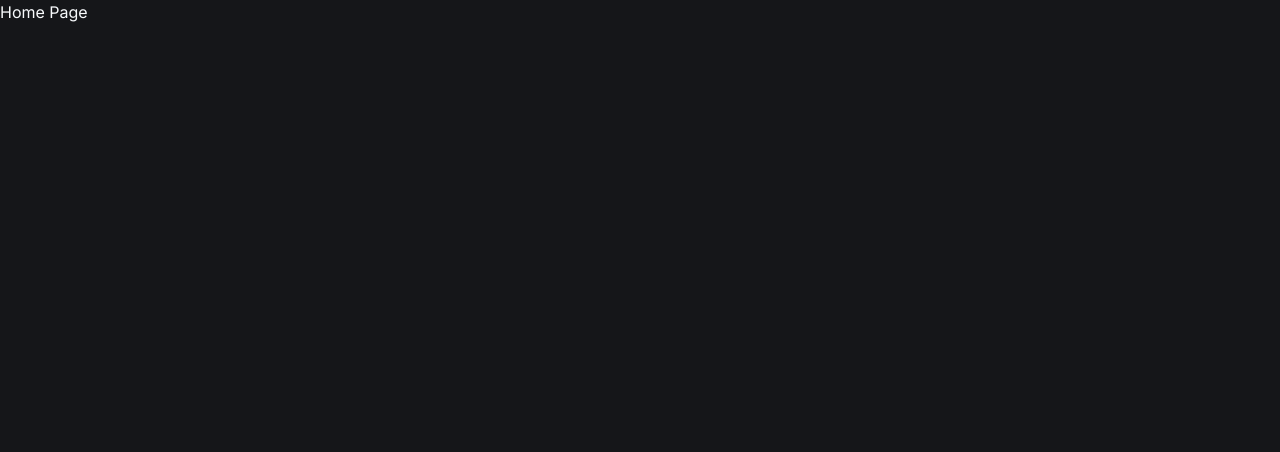
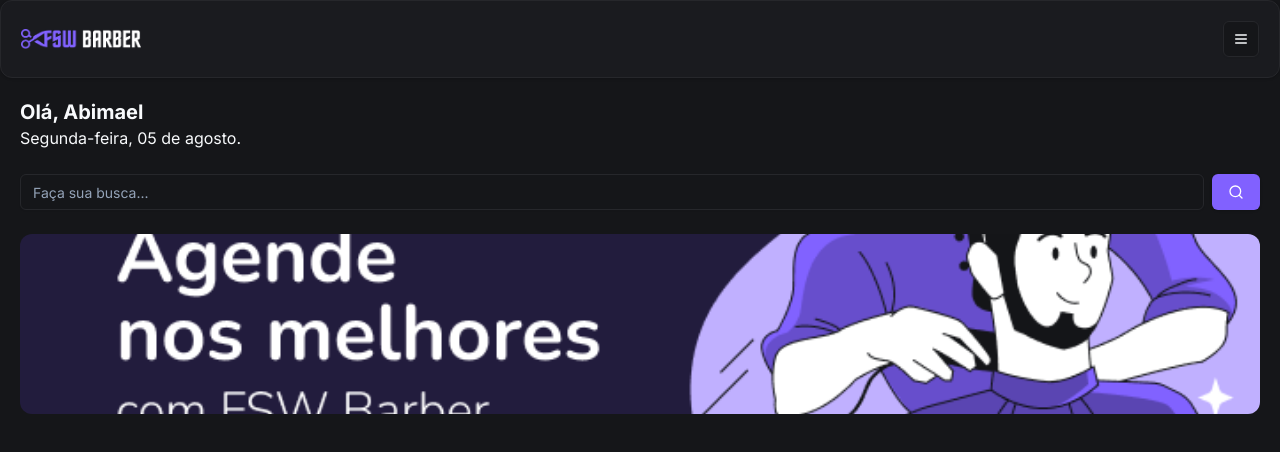
Before and after one commit to Abimael-Pereira/fsw-barber, a Next.js app: page / in a window 1280 px wide. Shown: the top 452 px of the page. Built offline with nearby package versions, Linux system fonts and the light colour scheme.

Commit message:
feat: add header component and banner

```diff
--- /dev/null
+++ b/app/_components/header.tsx
@@ -0,0 +1,20 @@
+import React from "react"
+import { Card, CardContent } from "./ui/card"
+import Image from "next/image"
+import { Button } from "./ui/button"
+import { MenuIcon } from "lucide-react"
+
+const Header = () => {
+  return (
+    <Card>
+      <CardContent className="flex flex-row items-center justify-between p-5">
+        <Image src="/logo.png" height={18} width={120} alt="Logo" />
+        <Button size="icon" variant="outline">
+          <MenuIcon />
+        </Button>
+      </CardContent>
+    </Card>
+  )
+}
+
+export default Header
--- a/app/_components/ui/button.tsx
+++ b/app/_components/ui/button.tsx
@@ -2,7 +2,7 @@
 import { Slot } from "@radix-ui/react-slot"
 import { cva, type VariantProps } from "class-variance-authority"
 
-import { cn } from "@/app/_lib/utils"
+import { cn } from "../../_lib/utils"
 
 const buttonVariants = cva(
   "inline-flex items-center justify-center gap-2 whitespace-nowrap rounded-md text-sm font-medium transition-colors focus-visible:outline-none focus-visible:ring-1 focus-visible:ring-ring disabled:pointer-events-none disabled:opacity-50 [&_svg]:pointer-events-none [&_svg]:size-4 [&_svg]:shrink-0",
@@ -17,7 +17,7 @@
           "border border-input bg-background shadow-sm hover:bg-accent hover:text-accent-foreground",
         secondary:
           "bg-secondary text-secondary-foreground shadow-sm hover:bg-secondary/80",
-        ghost: "hover:bg-accent hover:text-accent-foreground",
+        ghost: "hover:bg-accent hover:text-accent-forewground",
         link: "text-primary underline-offset-4 hover:underline",
       },
       size: {
@@ -31,7 +31,7 @@
       variant: "default",
       size: "default",
     },
-  }
+  },
 )
 
 export interface ButtonProps
@@ -50,7 +50,7 @@
         {...props}
       />
     )
-  }
+  },
 )
 Button.displayName = "Button"
 
--- /dev/null
+++ b/app/_components/ui/card.tsx
@@ -0,0 +1,75 @@
+import * as React from "react"
+import { cn } from "../../_lib/utils"
+
+const Card = React.forwardRef<
+  HTMLDivElement,
+  React.HTMLAttributes<HTMLDivElement>
+>(({ className, ...props }, ref) => (
+  <div
+    ref={ref}
+    className={cn(
+      "rounded-xl border bg-card text-card-foreground shadow",
+      className,
+    )}
+    {...props}
+  />
+))
+Card.displayName = "Card"
+
+const CardHeader = React.forwardRef<
+  HTMLDivElement,
+  React.HTMLAttributes<HTMLDivElement>
+>(({ className, ...props }, ref) => (
+  <div
+    ref={ref}
+    className={cn("flex flex-col space-y-1.5 p-6", className)}
+    {...props}
+  />
+))
+CardHeader.displayName = "CardHeader"
+
+const CardTitle = React.forwardRef<
+  HTMLDivElement,
+  React.HTMLAttributes<HTMLDivElement>
+>(({ className, ...props }, ref) => (
+  <div
+    ref={ref}
+    className={cn("font-semibold leading-none tracking-tight", className)}
+    {...props}
+  />
+))
+CardTitle.displayName = "CardTitle"
+
+const CardDescription = React.forwardRef<
+  HTMLDivElement,
+  React.HTMLAttributes<HTMLDivElement>
+>(({ className, ...props }, ref) => (
+  <div
+    ref={ref}
+    className={cn("text-sm text-muted-foreground", className)}
+    {...props}
+  />
+))
+CardDescription.displayName = "CardDescription"
+
+const CardContent = React.forwardRef<
+  HTMLDivElement,
+  React.HTMLAttributes<HTMLDivElement>
+>(({ className, ...props }, ref) => (
+  <div ref={ref} className={cn("p-6 pt-0", className)} {...props} />
+))
+CardContent.displayName = "CardContent"
+
+const CardFooter = React.forwardRef<
+  HTMLDivElement,
+  React.HTMLAttributes<HTMLDivElement>
+>(({ className, ...props }, ref) => (
+  <div
+    ref={ref}
+    className={cn("flex items-center p-6 pt-0", className)}
+    {...props}
+  />
+))
+CardFooter.displayName = "CardFooter"
+
+export { Card, CardHeader, CardFooter, CardTitle, CardDescription, CardContent }
--- /dev/null
+++ b/app/_components/ui/input.tsx
@@ -0,0 +1,22 @@
+import * as React from "react"
+
+import { cn } from "../../_lib/utils"
+
+const Input = React.forwardRef<HTMLInputElement, React.ComponentProps<"input">>(
+  ({ className, type, ...props }, ref) => {
+    return (
+      <input
+        type={type}
+        className={cn(
+          "flex h-9 w-full rounded-md border border-input bg-transparent px-3 py-1 text-base shadow-sm transition-colors file:border-0 file:bg-transparent file:text-sm file:font-medium file:text-foreground placeholder:text-muted-foreground focus-visible:outline-none focus-visible:ring-1 focus-visible:ring-ring disabled:cursor-not-allowed disabled:opacity-50 md:text-sm",
+          className,
+        )}
+        ref={ref}
+        {...props}
+      />
+    )
+  },
+)
+Input.displayName = "Input"
+
+export { Input }
--- a/app/page.tsx
+++ b/app/page.tsx
@@ -1,5 +1,35 @@
+import { Input } from "./_components/ui/input"
+import Header from "./_components/header"
+import { Button } from "./_components/ui/button"
+import { SearchIcon } from "lucide-react"
+import Image from "next/image"
+
 const Home = () => {
-  return <h1>Home Page</h1>
+  return (
+    <div>
+      <Header />
+      <div className="p-5">
+        <h2 className="text-xl font-bold">Olá, Abimael</h2>
+        <p>Segunda-feira, 05 de agosto.</p>
+
+        <div className="mt-6 flex items-center gap-2">
+          <Input placeholder="Faça sua busca..." />
+          <Button>
+            <SearchIcon />
+          </Button>
+        </div>
+
+        <div className="relative mt-6 h-[180px] w-full">
+          <Image
+            alt="Agende nos melhores com FSW Barber"
+            src="/banner-01.png"
+            fill
+            className="rounded-xl object-cover"
+          />
+        </div>
+      </div>
+    </div>
+  )
 }
 
 export default Home
```
